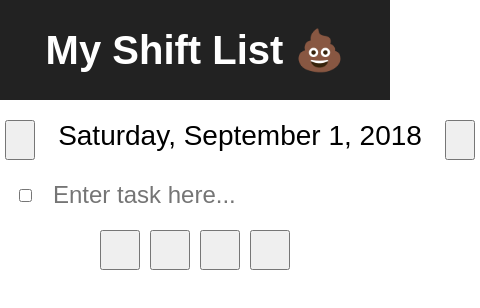
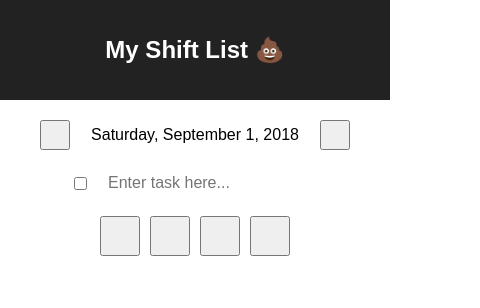
Before and after one commit to Tyguy160/shift-list, a React (Create React App) app: page / in a window 390 px wide. Both pictures are taken after a click on the button 120 px from the left and 216 px from the top of the page. Shown: the top 308 px of the page, 480 px wide, since content can reach past the window. Built offline with nearby package versions, Linux system fonts and the light colour scheme; some icons are missing.

Commit message:
Fixed mobile layout

```diff
--- a/src/styles/App.css
+++ b/src/styles/App.css
@@ -19,7 +19,7 @@
 }
 
 .App-title {
-  font-size: 2.5em;
+  font-size: 1.5em;
 }
 
 .App-intro {
--- a/src/styles/DateDisplay.css
+++ b/src/styles/DateDisplay.css
@@ -1,5 +1,5 @@
 .dateDisplay {
-  font-weight: 200;
+  font-weight: 400;
   font-size: 28px;
   display: grid;
   grid-template-areas: "leftPad backInTime date forwardInTime rightPad";
@@ -13,6 +13,7 @@
 
 .date {
   grid-area: date;
+  align-self: center;
 }
 
 .forwardTime {
@@ -21,10 +22,8 @@
 }
 
 .dateControlButton {
-  height: 40px;
-  width: 40px;
-  margin-left: 5px;
-  margin-right: 5px;
+  height: 30px;
+  width: 30px;
   display: flex;
   align-items: center;
   justify-content: center;
@@ -34,10 +33,26 @@
   .bigStepBackward {
     display: none;
   }
+  .bigStepForward {
+    display: none;
+  }
   .dateDisplay {
-    grid-template-columns: 1fr 40px minmax(400px, 0.2fr) 40px 1fr;
+    grid-template-columns: 1fr 30px minmax(400px, 0.2fr) 30px 1fr;
+  }
+}
+
+@media screen and (max-width: 400px) {
+  .bigStepBackward {
+    display: none;
   }
   .bigStepForward {
     display: none;
   }
+  .dateDisplay {
+    font-size: 1em;
+    grid-template-columns: 1fr 30px minmax(250px, 0.3fr) 30px 1fr;
+  }
+  .dateControlButton {
+    /* margin: 0px; */
+  }
 }
--- a/src/styles/Task.css
+++ b/src/styles/Task.css
@@ -21,7 +21,7 @@
 .taskDescription {
   grid-area: taskDescription;
   align-self: center;
-  font-size: 24px;
+  font-size: 1em;
   border-color: transparent;
   resize: none;
   font-family: "Quicksand", sans-serif;
--- a/src/styles/TaskList.css
+++ b/src/styles/TaskList.css
@@ -1,6 +1,6 @@
 .container {
   display: grid;
-  grid-template-columns: 1fr minmax(450px, 0.65fr) 1fr;
+  grid-template-columns: 1fr minmax(280px, 0.65fr) 1fr;
   grid-template-areas: "leftPad taskList rightPad";
 }
 
```
